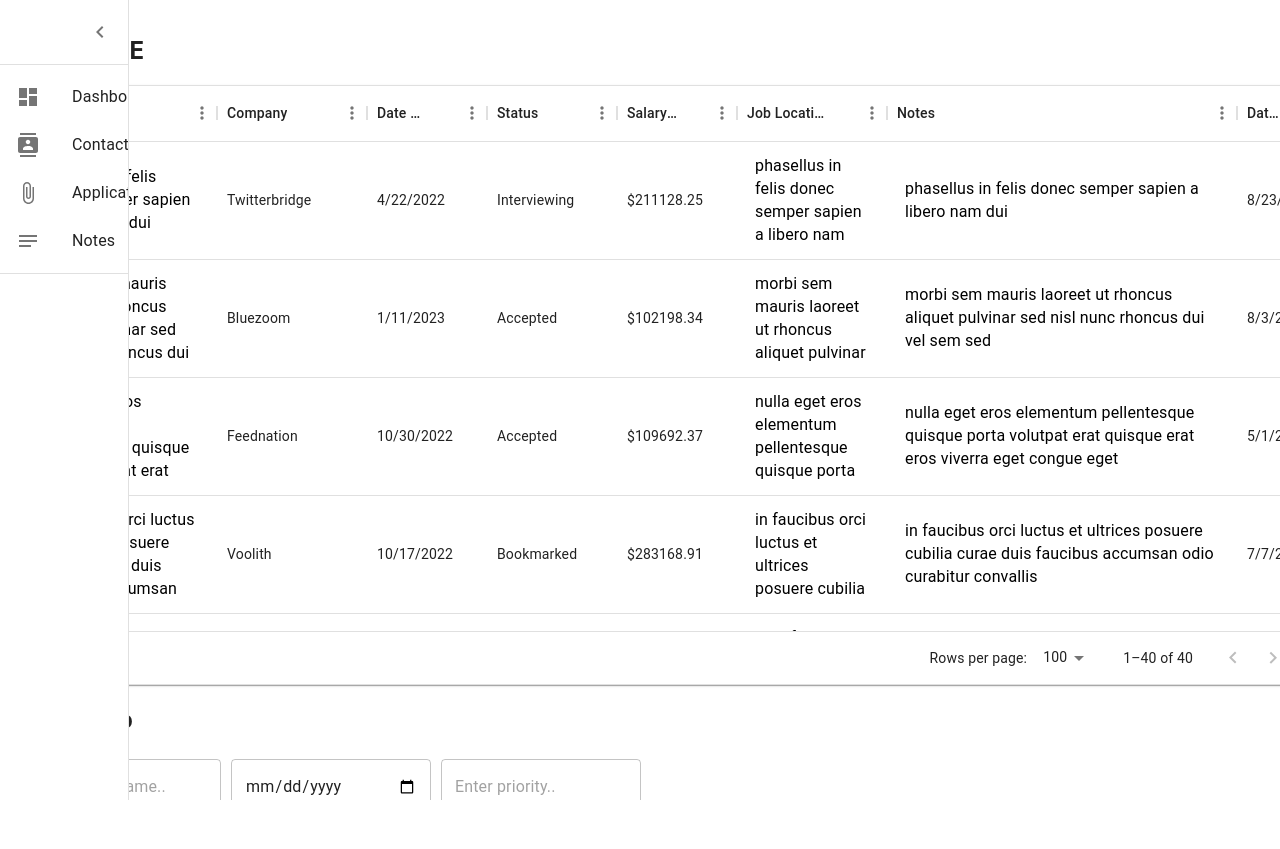
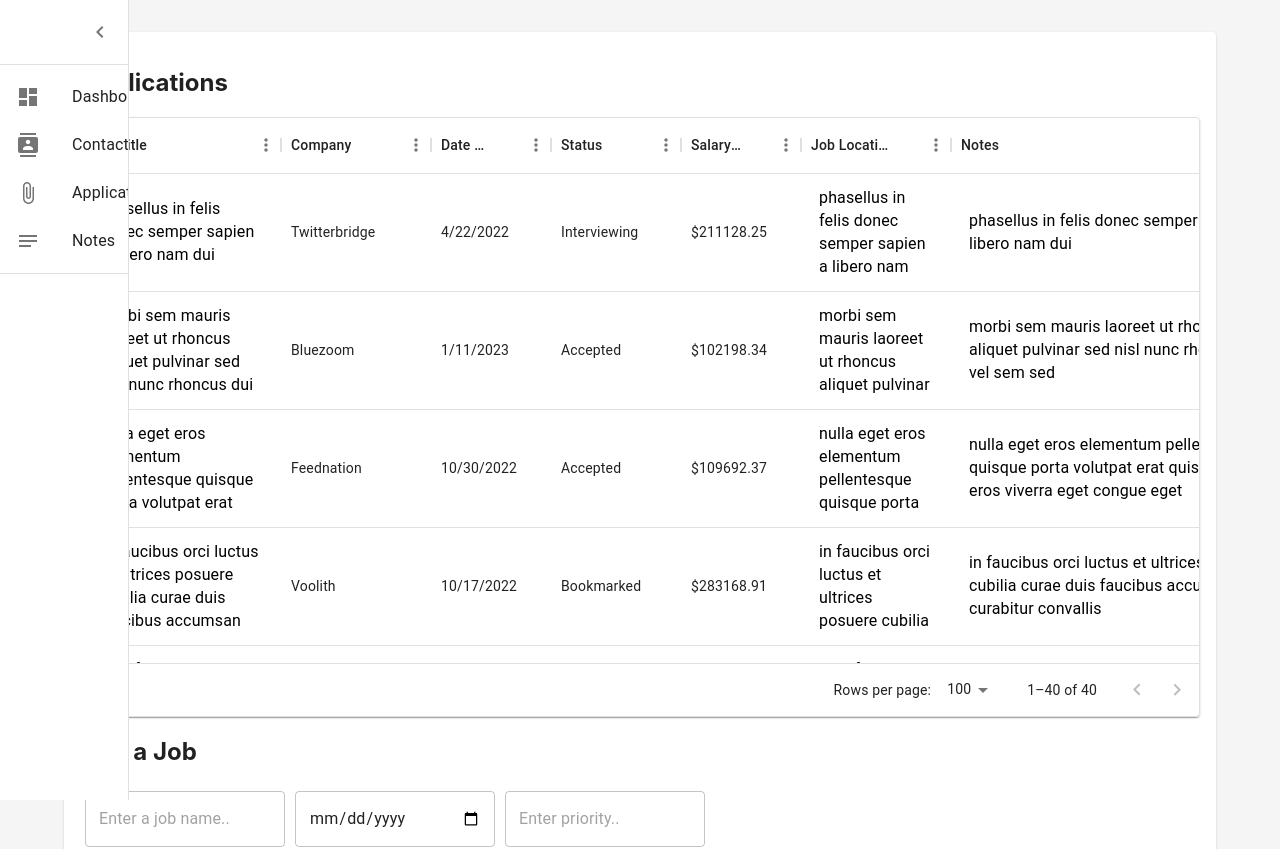
Before and after one commit to OSUMed/Job-Navi-FrontEnd, a React (Create React App) app: page /applications in a window 1280 px wide. Shown: the top 849 px of the page. Before the commit the page ends 800 px from the top, so only its background shows below. Built offline with nearby package versions, Linux system fonts and the light colour scheme; the HTML template or start-up script is replaced by a standard one.

Commit message:
Styled Components to match Container Tag

```diff
--- a/src/Components/Applications.tsx
+++ b/src/Components/Applications.tsx
@@ -545,26 +545,26 @@ export default function Applications() {
   };
 
   return (
-    <Box sx={{ display: "flex", flexDirection: "column" }}>
+    <Box sx={{ display: "flex" }}>
       <Sidebar />
       <Box
         component="main"
         sx={{
           backgroundColor: "#F5F5F5",
-          flexGrow: 1,
-          height: "100vh",
-          overflow: "auto",
+          flexGrow: 1, // Let the main content area grow to fill available space
+          overflow: "auto", //content overflows its container -> scrollbars appear
         }}
       >
+        <Container maxWidth="lg" sx={{ mt: 4, mb: 4 }}>
+          <Grid item xs={12} md={8} lg={9}>
             <Paper
               sx={{
                 p: 2,
                 display: "flex",
                 flexDirection: "column",
-            width: "100%",
               }}
             >
-          <h2>MUI TABLE</h2>
+              <h2>Applications</h2>
               <Paper sx={dataGridStyles}>
                 {renderConfirmDialog()}
                 <DataGrid
@@ -683,6 +683,8 @@ export default function Applications() {
                 </Button>
               </form>
             </Paper>
+          </Grid>
+        </Container>
       </Box>
     </Box>
   );
--- a/src/Components/Contacts.tsx
+++ b/src/Components/Contacts.tsx
@@ -513,7 +513,7 @@ export default function Contacts({ cookie }: PropTypes) {
               }}
             >
               <React.Fragment>
-                <h2>Contacts TABLE</h2>
+                <h2>Contacts</h2>
                 <TableContainer component={Paper}>
                   <Paper sx={dataGridStyles}>
                     {renderConfirmDialog()}
--- a/src/Components/Sidebar.tsx
+++ b/src/Components/Sidebar.tsx
@@ -1,5 +1,5 @@
 import React, { useState } from "react";
-import { Drawer, Toolbar, IconButton, Divider, List } from "@mui/material";
+import { Drawer, Toolbar, IconButton, Divider, List, Box } from "@mui/material";
 import ChevronLeftIcon from "@mui/icons-material/ChevronLeft";
 import { mainListItems } from "./listItems";
 import ExpandMoreIcon from "@mui/icons-material/ExpandMore";
@@ -14,10 +14,11 @@ const Sidebar = () => {
   const sidebarWidth = open ? "100%" : "0%";
 
   return (
+    <Box sx={{ display: "flex" }}>
       <Drawer
         variant="permanent"
         sx={{
-        paddingRight: 300,
+          flexShrink: 0,
           "& > .MuiPaper-root": {
             width: open ? "10%" : "3%",
           },
@@ -41,6 +42,7 @@ const Sidebar = () => {
           <Divider sx={{ my: 1 }} />
         </List>
       </Drawer>
+    </Box>
   );
 };
 
```
Lines whose indentation alone changed are shown as unchanged.
